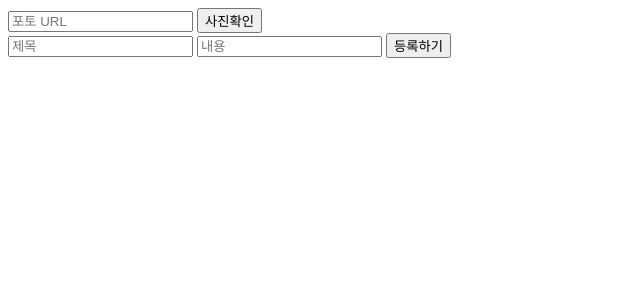
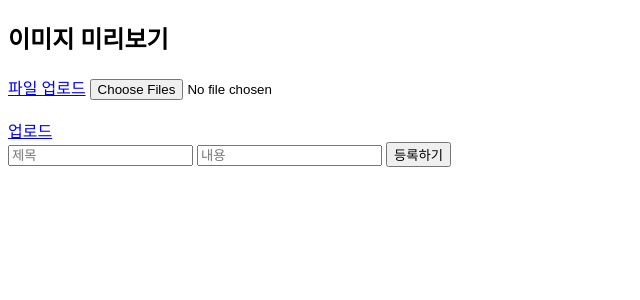
Before and after one commit to winkberry/insta_clone_flask, a Flask app: page /posting in a window 1280 px wide. Shown: the top 300 px of the page, without its empty margins (0-640 px from the left). Run offline with Flask 2, Linux system fonts and the light colour scheme; some libraries are stand-ins or nearby versions.

Commit message:
이미지 나오게 수정

```diff
--- a/static/js/posting.js
+++ b/static/js/posting.js
@@ -1,13 +1,70 @@
-function get_url() {
-    let url = $('#url').val()
-    let img_box = $('#img-url')
-    img_box.empty()
-    if (url === '') {
-        alert('빈칸이 있습니다')
-        return
-    }
-    let temp_html = `<div class="img-check" style="background-image: url('${url}');"></div>`
-    img_box.append(temp_html)
+// function get_url() {
+//     let url = $('#url').val()
+//     let img_box = $('#img-url')
+//     img_box.empty()
+//     if (url === '') {
+//         alert('빈칸이 있습니다')
+//         return
+//     }
+//     let temp_html = `<div class="img-check" style="background-image: url('${url}');"></div>`
+//     img_box.append(temp_html)
+// }
+
+
+var  sel_files=[]
+
+$(document).ready(function (){
+    $('#input_imgs').on('change',handleImgFileSelect)
+})
+
+function fileUploadAction(){
+    console.log('fileUploadAction')
+    $('#input_imgs').trigger('click')
+}
+
+function handleImgFileSelect(e){
+    sel_files=[];
+    $('.imgs_wrap').empty()
+
+    var files = e.target.files;
+    var filesArr = Array.prototype.slice.call(files)
+
+    var index = 0
+    filesArr.forEach(function (f){
+        if(!f.type.match('image.*')){
+            alert('확장자는 이미지 확장자만 가능합니다')
+            return
+        }
+
+        sel_files.push(f)
+
+        var reader = new FileReader()
+        reader.onload = function (e){
+            var html = `<a></a>`
+            $('.imgs_wrap').append(html)
+            index++
+        }
+        reader.readAsDataURL(f)
+    })
+    console.log(sel_files)
+}
+
+
+
+function upload_file() {
+    var data = new FormData();
+    console.log(sel_files[0])
+    data.append('image',sel_files[0])
+    $.ajax({
+        type: 'POST',
+        url: '/api/fileupload',
+        contentType: false,
+        processData: false,
+        data: data,
+        success: function (result) {
+            alert("업로드 성공!!");
+        }
+    });
 }
 
 function create_post() {
--- a/templates/create_post.html
+++ b/templates/create_post.html
@@ -11,14 +11,19 @@
 <body>
     <div id="container">
         <div id="img-check-wrapper">
-            {# img url 은 url로 받아온 사진들 보여주는 공간입니다  #}
-            <div id="img-url"></div>
-            <input id="url" placeholder="포토 URL"/>
-            <button class="btn" onclick="get_url()">사진확인</button>
+            <h2><b>이미지 미리보기</b></h2>
+            <div class="input_wrap">
+                <a href="javascript:" onclick="fileUploadAction()" class="my_button">파일 업로드</a>
+                <input type="file" id="input_imgs" multiple>
+            </div>
         </div>
+        <div>
+            <div class="imgs_wrap">
+                <img id="img">
+            </div>
+        </div>
+       <a href="javascript:" class="my_button" onclick="upload_file()">업로드</a>
         <div id="posting-wrapper">
-
-
             <input id="title" placeholder="제목"/>
             <input id="content" placeholder="내용"/>
 
```
